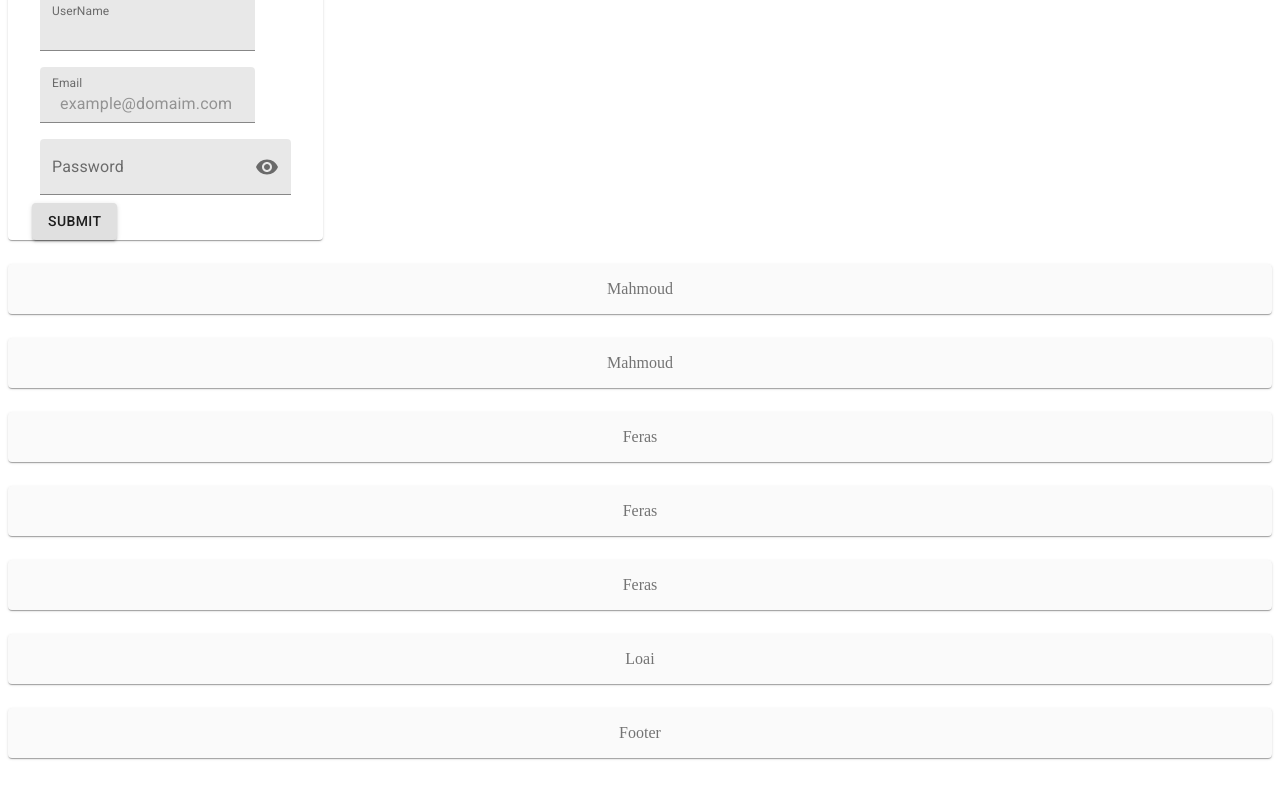
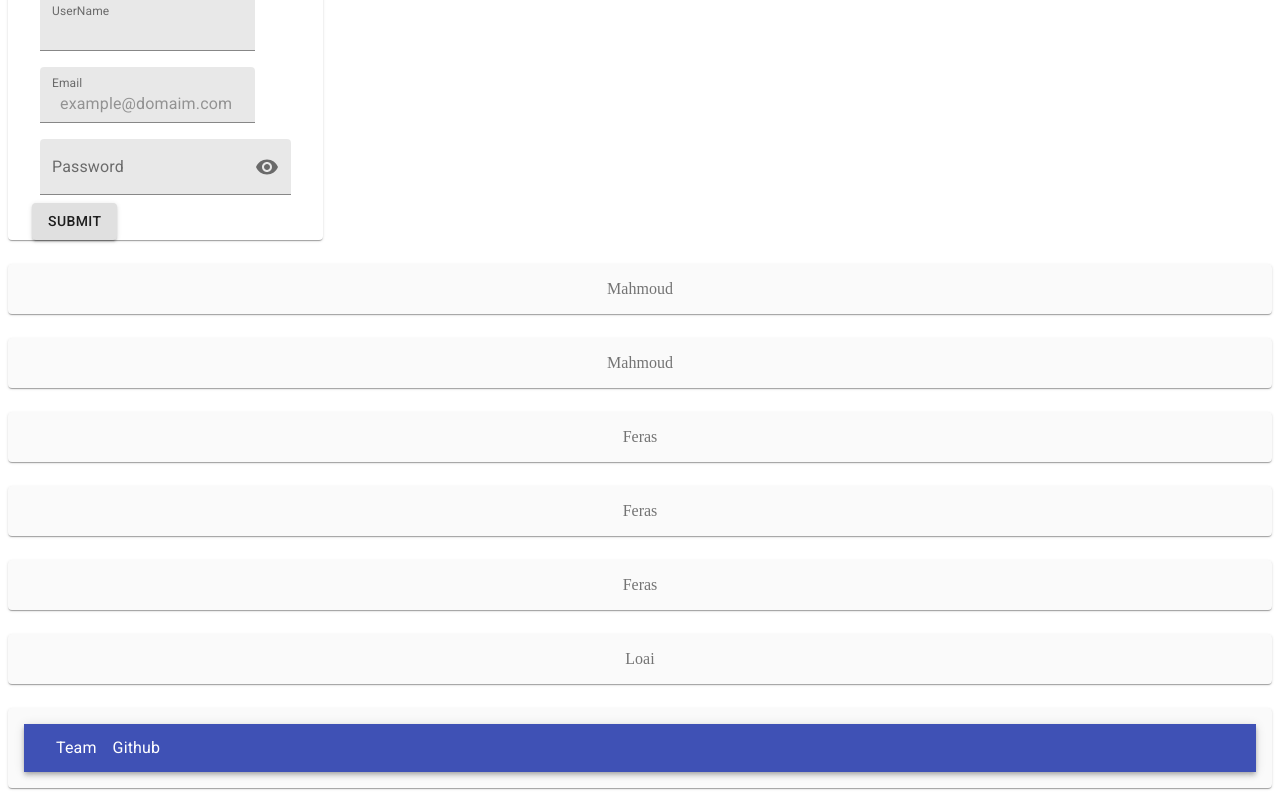
Before and after one commit to LoaiSiwas/sharebook, a React (Create React App) app: page / in a window 1280 px wide. Shown: the part 679-1479 px from the top of the page. Before the commit the page ends 1449 px from the top, so only its background shows below. Built offline with nearby package versions, Linux system fonts and the light colour scheme.

Commit message:
Add footer

```diff
--- a/src/App.js
+++ b/src/App.js
@@ -4,7 +4,7 @@ import Paper from '@material-ui/core/Paper';
 import Grid from '@material-ui/core/Grid';
 import './App.css';
 import AppBar from './Components/Appbar';
-
+import Footer from './Components/Footer';
 // Mahmoud import
 import FilledInputAdornments from './Components/SignUpForm'
 // import AppBar from './Components/Appbar';
@@ -63,7 +63,7 @@ function App() {
         <Paper className={classes.paper}>Loai</Paper>
       </Grid>
       <Grid item xs={12}>
-        <Paper className={classes.paper}>Footer</Paper>
+        <Paper className={classes.paper}><Footer></Footer></Paper>
       </Grid>
     </Grid>
   </div>
--- a/src/Components/Footer.js
+++ b/src/Components/Footer.js
@@ -0,0 +1,34 @@
+import React from 'react';
+import { makeStyles } from '@material-ui/core/styles';
+import AppBar from '@material-ui/core/AppBar';
+import Toolbar from '@material-ui/core/Toolbar';
+import Typography from '@material-ui/core/Typography';
+import Link from '@material-ui/core/Link';
+
+const useStyles = makeStyles(theme => ({
+  root: {
+    flexGrow: 1,
+  },
+  menuButton: {
+    marginRight: theme.spacing(2),
+  },
+  link: {
+    margin: theme.spacing(1),
+  },
+}));
+export default function DenseAppBar() {
+  const classes = useStyles();
+
+  return (
+    <div className={classes.root}>
+      <AppBar position="static">
+        <Toolbar variant="dense">
+          <Typography color="inherit">
+                <Link href="https://github.com/LoaiSiwas/sharebook" color="inherit" className={classes.link}>Team</Link>
+                <Link href="https://github.com/LoaiSiwas/sharebook" color="inherit" className={classes.link}>Github</Link>
+          </Typography>
+        </Toolbar>
+      </AppBar>
+    </div>
+  );
+}
```
